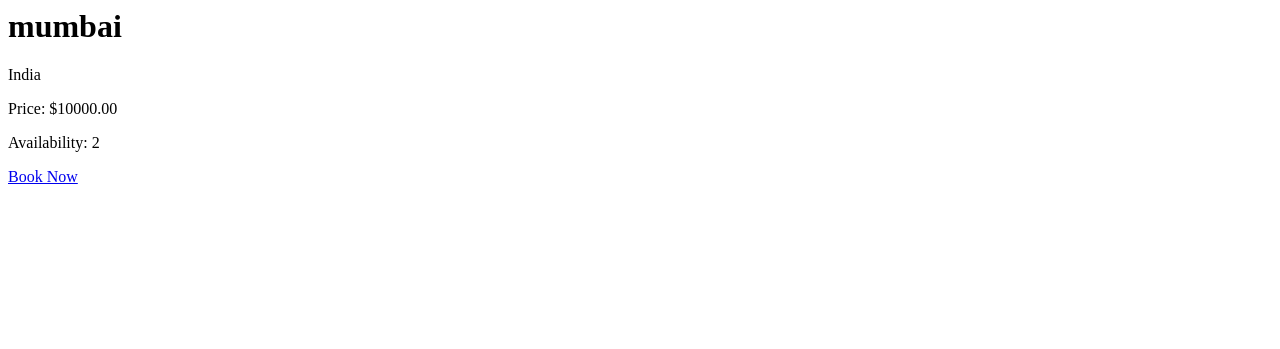
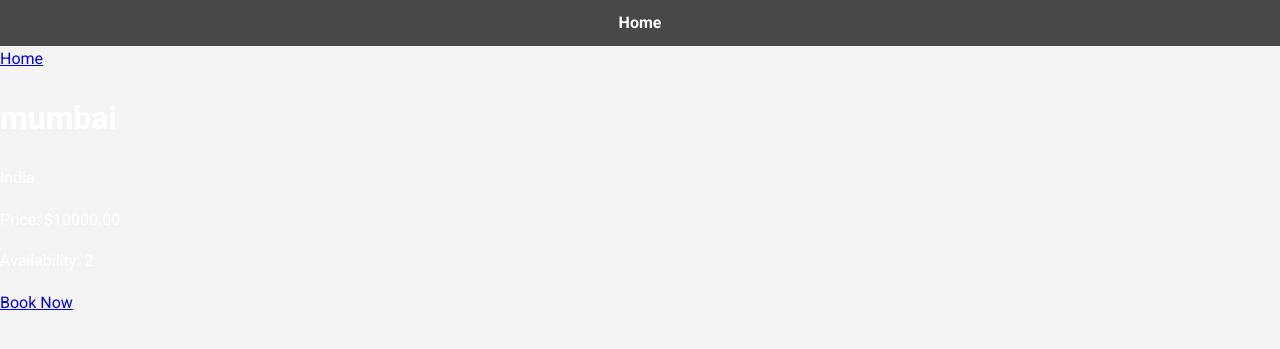
Before and after one commit to Ncived/vedant_travel, a Django app: page /trips/6/ in a window 1280 px wide. Shown: the top 349 px of the page. Run offline with Django 4.2, Linux system fonts and the light colour scheme; data comes from the database, SQL or seed files in the repository; both versions use the stored data as it was after the commit.

Commit message:
html new

```diff
--- a/travel_planner/settings.py
+++ b/travel_planner/settings.py
@@ -121,7 +121,9 @@ USE_TZ = True
 # https://docs.djangoproject.com/en/4.2/howto/static-files/
 
 STATIC_URL = 'static/'
-
+STATICFILES_DIRS = [
+    BASE_DIR / "static",
+]
 # Default primary key field type
 # https://docs.djangoproject.com/en/4.2/ref/settings/#default-auto-field
 
--- /dev/null
+++ b/trips/static/home.css
@@ -0,0 +1,160 @@
+/* Navigation Bar */
+/* General Styles */
+body {
+    /*background: url('/static/images/project new.jpg') no-repeat center center fixed;*/
+    /*background-size: cover;*/
+
+    color: #fff;
+    font-family: 'Roboto', sans-serif;
+    margin: 0;
+    padding: 0;
+    line-height: 1.6;
+}
+.background-image {
+    position: absolute;
+    top: 0;
+    left: 0;
+    width: 100%;
+    height: 100%;
+    object-fit: cover; /* Ensures image covers the container */
+    z-index: -1; /* Places it behind other elements */
+}
+.navbar {
+    list-style: none;
+    padding: 10px 20px;
+    background: rgba(0, 0, 0, 0.7); /* Semi-transparent background */
+    position: sticky;
+    top: 0;
+    display: flex;
+    justify-content: space-around;
+    align-items: center;
+    color: white;
+    margin: 0;
+}
+
+.navbar li {
+    margin: 0;
+}
+
+.navbar li a {
+    text-decoration: none;
+    color: white;
+    font-weight: bold;
+    padding: 10px 15px;
+    border-radius: 5px;
+    transition: background-color 0.3s ease;
+}
+
+.navbar li a:hover {
+    background-color: #388e3c; /* Green color on hover */
+}
+
+/* Mobile responsiveness */
+@media (max-width: 768px) {
+    .navbar {
+        flex-direction: column; /* Stack the navbar items vertically */
+        align-items: flex-start;
+    }
+
+    .navbar li {
+        margin-bottom: 10px; /* Space between the items */
+    }
+
+    .navbar li a {
+        padding: 8px 12px;
+    }
+}
+/* General Styles */
+body {
+    font-family: 'Roboto', sans-serif;
+    margin: 0;
+    padding: 0;
+    background: #f4f4f4;
+}
+
+/* Hero Section Styling */
+.hero {
+    background-color: #4CAF50; /* Bright Green */
+    color: white;
+    padding: 50px 20px;
+    text-align: center;
+    border-radius: 15px;
+    box-shadow: 0 4px 10px rgba(0, 0, 0, 0.1);
+    margin: 30px 0;
+}
+
+.hero h1 {
+    font-size: 3rem;
+    margin-bottom: 20px;
+    color: white;
+}
+
+.hero p {
+    font-size: 1.5rem;
+    color: #ddd;
+}
+
+/* About Section Styling */
+.about {
+    background-color: #FF9800; /* Bright Orange */
+    color: white;
+    padding: 50px 20px;
+    border-radius: 15px;
+    box-shadow: 0 4px 10px rgba(0, 0, 0, 0.1);
+    margin: 30px 0;
+}
+
+.about .card {
+    background-color: #FF5722; /* Darker Orange for the card */
+    padding: 30px;
+    border-radius: 10px;
+    box-shadow: 0 4px 6px rgba(0, 0, 0, 0.1);
+    text-align: center;
+}
+
+.about .card h2 {
+    font-size: 2rem;
+    color: white;
+    margin-bottom: 15px;
+}
+
+.about .card p {
+    font-size: 1.2rem;
+    color: #fff;
+}
+
+/* Responsive Design for Small Screens */
+@media (max-width: 768px) {
+    .hero {
+        padding: 30px 15px;
+    }
+
+    .hero h1 {
+        font-size: 2.5rem;
+    }
+
+    .hero p {
+        font-size: 1.2rem;
+    }
+
+    .about {
+        padding: 30px 15px;
+    }
+
+    .about .card h2 {
+        font-size: 1.8rem;
+    }
+
+    .about .card p {
+        font-size: 1rem;
+    }
+}
+/* Styling for About Section */
+#about .card h2,
+#about .card p {
+    color: black;  /* Apply black color to both the heading and paragraph */
+}
+
+.travel-planner-title {
+    color: black;  /* Apply black color to the h1 */
+}
--- a/trips/templates/trips/booking_form.html
+++ b/trips/templates/trips/booking_form.html
@@ -1,4 +1,5 @@
-<h1>Book {{ destination.name }}</h1>
+ <a href="{% url 'home' %}">Home</a>
+ <h1>Book {{ destination.name }}</h1>
 <form method="post">
     {% csrf_token %}
     <input type="text" name="user_name" placeholder="Your Name">
--- a/trips/templates/trips/destination_confirm_delete.html
+++ b/trips/templates/trips/destination_confirm_delete.html
@@ -1,4 +1,5 @@
-<h1>Are you sure you want to delete "{{ destination.name }}"?</h1>
+ <a href="{% url 'home' %}">Home</a>
+ <h1>Are you sure you want to delete "{{ destination.name }}"?</h1>
 <form method="post">
     {% csrf_token %}
     <button type="submit">Confirm Delete</button>
--- a/trips/templates/trips/destination_detail.html
+++ b/trips/templates/trips/destination_detail.html
@@ -1,5 +1,39 @@
+<!-- templates/home.html -->
+{% load static %}
+
+<!DOCTYPE html>
+<html lang="en">
+<head>
+    <meta charset="UTF-8">
+    <meta name="viewport" content="width=device-width, initial-scale=1.0">
+    <title>Vedant Travel</title>
+    <link href="https://fonts.googleapis.com/css2?family=Roboto:wght@400;700&display=swap" rel="stylesheet">
+    <link rel="stylesheet" href="{% static 'home.css' %}">
+</head>
+    <body><nav>
+        <ul class="navbar">
+            <li><a href="{% url 'home' %}">Home</a></li>
+        <!--    <li><a href="{% url 'destination_list' %}">Destinations</a></li>-->
+        <!--    <li><a href="{% url 'about' %}">About</a></li>-->
+        </ul>
+        <!--{% if user.is_authenticated %}-->
+            <!--<p>Hello, {{ user.username }}!</p>-->
+        <!--    <p style="color: black;">Hello, {{ user.username }}!</p>-->
+        <!--{% else %}-->
+        <!--    <p style="color: black;">You are not logged in.</p>-->
+        <!--    <ul>-->
+        <!--        <li><a href="{% url 'login' %}">Login</a></li>-->
+        <!--        <li><a href="{% url 'signup' %}">Sign Up</a></li>-->
+        <!--    </ul>-->
+        <!--{% endif %}-->
+    </nav>
+
+    <a href="{% url 'home' %}">Home</a>
+
 <h1>{{ destination.name }}</h1>
 <p>{{ destination.description }}</p>
 <p>Price: ${{ destination.price }}</p>
 <p>Availability: {{ destination.availability }}</p>
 <a href="{% url 'booking_create' destination.id %}">Book Now</a>
+
+</body>
--- a/trips/templates/trips/destination_form.html
+++ b/trips/templates/trips/destination_form.html
@@ -1,4 +1,5 @@
-<h1>{% if form.instance.pk %}Edit{% else %}Add{% endif %} Destination</h1>
+ <a href="{% url 'home' %}">Home</a>
+ <h1>{% if form.instance.pk %}Edit{% else %}Add{% endif %} Destination</h1>
 <form method="post">
     {% csrf_token %}
     {{ form.as_p }}
--- a/trips/templates/trips/destination_list.html
+++ b/trips/templates/trips/destination_list.html
@@ -1,4 +1,5 @@
-<h1>Destinations</h1>
+ <a href="{% url 'home' %}">Home</a>
+ <h1>Destinations</h1>
 <ul>
     {% for destination in destinations %}
         <li>
--- a/trips/templates/trips/explore.html
+++ b/trips/templates/trips/explore.html
@@ -11,6 +11,8 @@
     <link rel="stylesheet" href="{% static 'styles.css' %}">
 </head>
 <body>
+
+     <a href="{% url 'home' %}">Home</a>
     <h1>Explore Travel Destinations</h1>
 
     <div class="destination-list">
--- a/trips/views.py
+++ b/trips/views.py
@@ -40,10 +40,10 @@ def destination_create(request):
         form = DestinationForm(request.POST)
         if form.is_valid():
             form.save()
-            return redirect('destination_list')  # Redirect to the list of destinations
+            return redirect('destination_detail')  # Redirect to the list of destinations
     else:
         form = DestinationForm()
-    return render(request, 'trips/destination_form.html', {'form': form})
+    return render(request, 'registration/login.html', {'form': form})
 
 # Update view for editing an existing destination
 def destination_update(request, pk):
@@ -107,19 +107,6 @@ def explore(request):
             'best_time_to_visit': 'April to June and September to October'
         },
         {
-            'name': 'Tokyo',
-            'image_url': 'https://www.bing.com/images/blob?bcid=S7TBfdKmoNgHqxcxoNWLuD9SqbotqVTdPz4',
-            'description': 'Tokyo, Japan’s capital, is a city known for its towering skyscrapers and vibrant culture.',
-            'itinerary': [
-                'Day 1: Visit Sensoji Temple',
-                'Day 2: Explore Akihabara',
-                'Day 3: Day trip to Mount Fuji',
-                'Day 4: Visit Meiji Shrine and Harajuku',
-                'Day 5: Explore Tokyo Disneyland'
-            ],
-            'best_time_to_visit': 'March to May and September to November'
-        },
-        {
             'name': 'New York City',
             'image_url': 'https://th.bing.com/th/id/OIP.-TzFBbHeO7cr_QR7Z466wQHaE8?rs=1&pid=ImgDetMain',  # New York City image
             'description': 'New York City is known for its iconic landmarks, Broadway shows, and diverse neighborhoods.',
```
Also changed, not shown: trips/static/style.css (+32 -8 lines), trips/templates/trips/home.html (+36 -21 lines), db.sqlite3, trips/static/images/project new.jpg (added).
